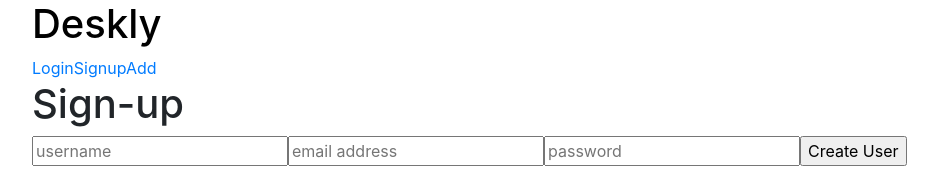
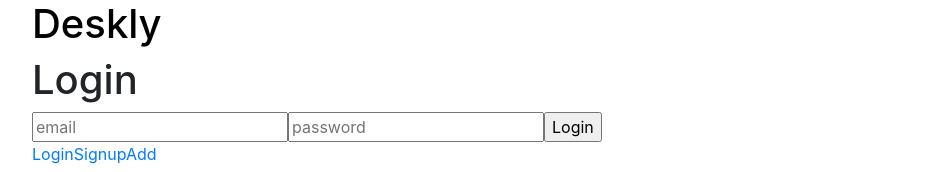
Before and after one commit to eb46/Deskly, a React (Create React App) app: page /signup in a window 1280 px wide. Shown: the top 172 px of the page, without its empty margins (53-991 px from the left). Built offline with nearby package versions, Linux system fonts and the light colour scheme; no server answers.

Commit message:
added console log to Desks.js

```diff
--- a/src/App.js
+++ b/src/App.js
@@ -64,8 +64,34 @@ class App extends React.Component {
       this.getDesks()
     }
 
+  componentDidMount = () => {
+    axios.get('http://localhost:5000/sessions').then(
+      (response) => {
+        this.setState({
+          session: response.data,
+        })
+      })
+    }
 
-  // LOGIN
+  loginUser = (event) => {
+    event.preventDefault()
+    axios.post('http://localhost:5000/sessions',
+      {
+        user_name: this.state.loginUsername,
+        user_email: this.state.loginEmail,
+        user_password: this.state.loginPassword
+      }
+    ).then((response) => {
+      console.log('=========');
+      console.log(response.data);
+      this.setState({
+        session: response.data,
+        loggedIn: true
+      })
+      console.log(this.state.loggedIn);
+      // console.log(this.state.session);
+    })
+  }
 
   changeLoginUser = (event) => {
     this.setState({
@@ -86,7 +112,7 @@ class App extends React.Component {
   }
 
   logoutUser = (event) => {
-    axios.delete('/sessions')
+    axios.delete('http://localhost:5000/sessions')
       .then((response) => {
         this.setState({
           loggedIn: false,
@@ -97,17 +123,32 @@ class App extends React.Component {
         }
         // console.log(this.state.session.rows[0].user_name);
       })
-
-
-    console.log('deleting...');
-  }
+    }
 
   render() {
     return(
       <Router>
         <div className="container">
           <h1 className="title">Deskly</h1>
+          <div>
 
+            { this.state.loggedIn
+              ?
+                <div>
+                  <h3>
+                    Welcome {this.state.session.user.rows[0].user_name}!!!
+                  </h3>
+                  <button onClick={this.logoutUser}>Logout</button>
+                </div>
+              :
+              <form onSubmit={this.loginUser}>
+              <h1>Login</h1>
+                <input type="text" placeholder="email" onKeyUp={this.changeLoginEmail}/>
+                <input type="text" placeholder="password" onKeyUp={this.changeLoginPassword}/>
+                <input type="submit" value="Login"/>
+              </form>
+            }
+          </div>
           <div className="nav-container">
             <Navigation />
             <Route path="/login" exact component={Login}/>
--- a/src/components/Dashboard.js
+++ b/src/components/Dashboard.js
@@ -3,6 +3,7 @@ import Desks from './Desks.js'
 
 function Dashboard(props) {
   const { desks, handleDelete, handleUpdate } = props
+  console.log(desks);
   return (
     <div>
       <Desks
```
